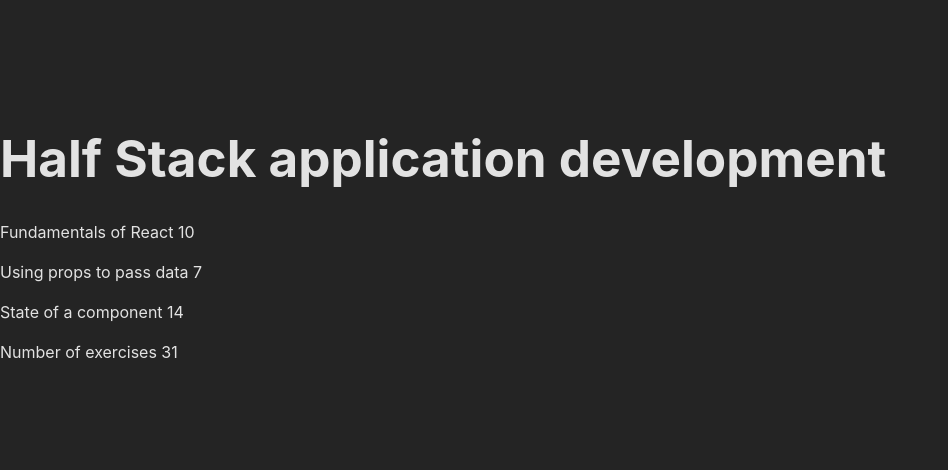
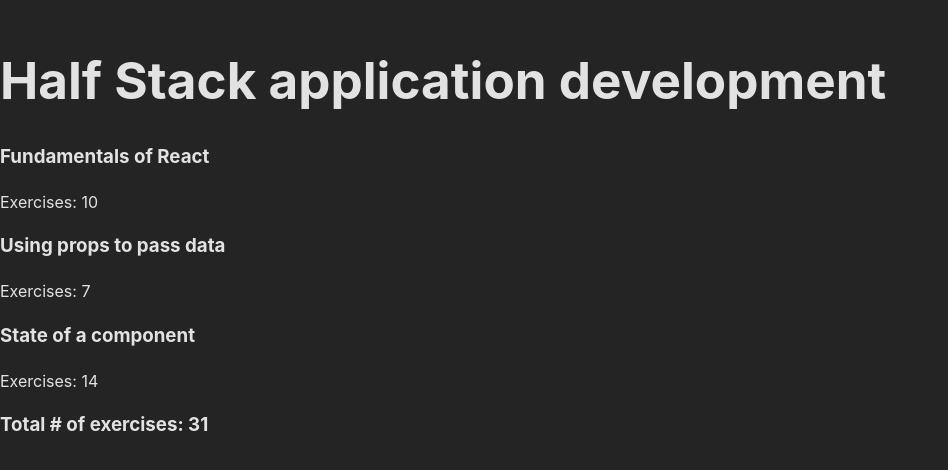
Before and after one commit to yiremorlans/reactupp, a React (Vite) app in the folder part1/reactupp-courseinfo/: page / in a window 1280 px wide. Shown: the part 162-632 px from the top of the page, without its empty margins (0-948 px from the left). Built offline with nearby package versions, Linux system fonts and the light colour scheme.

Commit message:
refactor: content component split into part component

```diff
--- a/part1/reactupp-courseinfo/src/App.jsx
+++ b/part1/reactupp-courseinfo/src/App.jsx
@@ -1,5 +1,7 @@
 import Header from "./components/Header"
 import Content from "./components/Content"
+import Total from "./components/Total"
+
 import './index.css'
 
 const App = () => {
@@ -15,7 +17,7 @@
     <div>
       <Header className='courseHeader' course={course} />
       <Content part1={part1} exercises1={exercises1} part2={part2} exercises2={exercises2} part3={part3} exercises3={exercises3} />
-      <p>Number of exercises {exercises1 + exercises2 + exercises3}</p>
+      <Total exercises1={exercises1} exercises2={exercises2} exercises3={exercises3}/>
     </div>
   )
 }
--- a/part1/reactupp-courseinfo/src/components/Content.jsx
+++ b/part1/reactupp-courseinfo/src/components/Content.jsx
@@ -1,10 +1,12 @@
 //react functional component
+import Part from "./Part"
+
 const Content =  ( {part1, part2, part3, exercises1, exercises2, exercises3}  ) => {
     return (
         <section>
-        <p>{part1} {exercises1}</p>
-        <p>{part2} {exercises2}</p>
-        <p>{part3} {exercises3}</p>
+            <Part part={part1} exercises={exercises1} />
+            <Part part={part2} exercises={exercises2} />
+            <Part part={part3} exercises={exercises3} />
         </section>
     )
 }
--- /dev/null
+++ b/part1/reactupp-courseinfo/src/components/Part.jsx
@@ -0,0 +1,10 @@
+const Part = ({part, exercises})   => {
+    return (
+        <div>
+            <h3>{part}</h3>
+            <span>Exercises: {exercises}</span>
+        </div>
+        )
+}
+
+export default Part
--- a/part1/reactupp-courseinfo/src/components/Total.jsx
+++ b/part1/reactupp-courseinfo/src/components/Total.jsx
@@ -0,0 +1,7 @@
+const Total = ({exercises1, exercises2, exercises3 }) => {
+    return (
+        <h3>Total # of exercises: {exercises1 + exercises2 + exercises3}</h3>
+    )
+}
+
+export default Total
```
Also changed, not shown: 2 other files (tests, documents, lock files or other folders).
